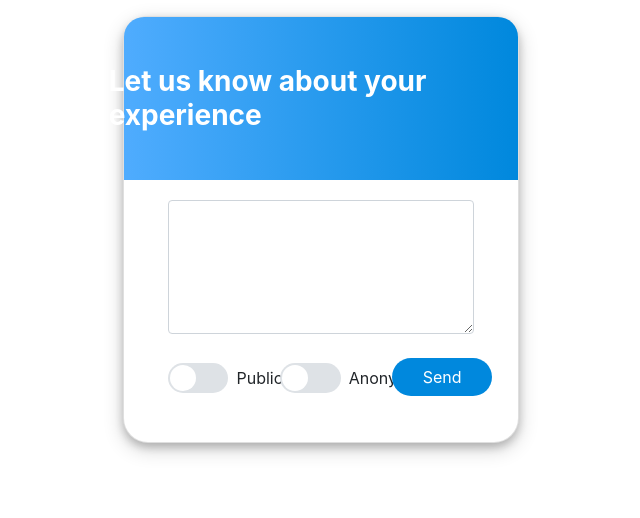
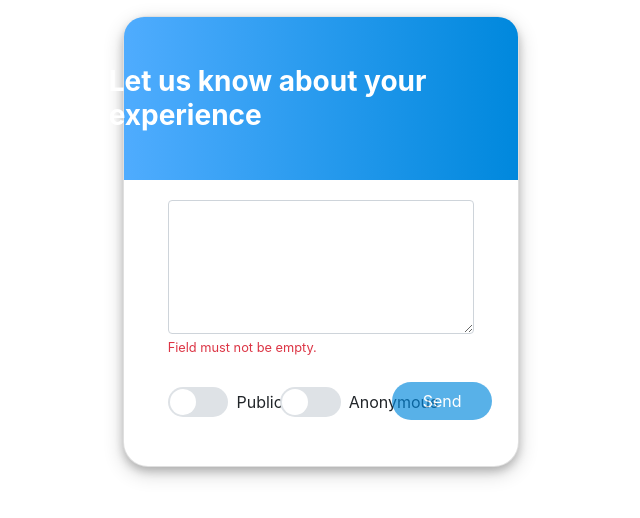
Before and after one commit to World-Vision-Clinic/psw-firma1, an Angular app in the folder patient-portal-front/: page / in a window 1280 px wide. Shown: the top 518 px of the page, without its empty margins (319-959 px from the left). Built offline with nearby package versions, Linux system fonts and the light colour scheme.

Commit message:
feat: Frontend validation

```diff
--- a/patient-portal-front/src/app/patient-create-feedback/patient-create-feedback.component.html
+++ b/patient-portal-front/src/app/patient-create-feedback/patient-create-feedback.component.html
@@ -15,8 +15,10 @@
         <div class="card-body mx-4">
 
           <div class="md-form">
-            <i class="fas fa-pencil-alt prefix grey-text"></i>
             <textarea id="content" class="md-textarea form-control" rows="5" [(ngModel)]="content"></textarea>
+            <small id="passwordHelp" class="text-danger" *ngIf="!contentIsValid()">
+              Field must not be empty.
+            </small>
           </div>
 
 
@@ -36,7 +38,7 @@
             </div>
             <div class="col-md-4">
               <div class="text-center">
-                <button type="button" class="btn btn-blue btn-rounded" (click)="createFeedback()">Send</button>
+                <button type="button" class="btn btn-blue btn-rounded" (click)="createFeedback()" [disabled]="!contentIsValid()">Send</button>
               </div>
             </div>
 
```
